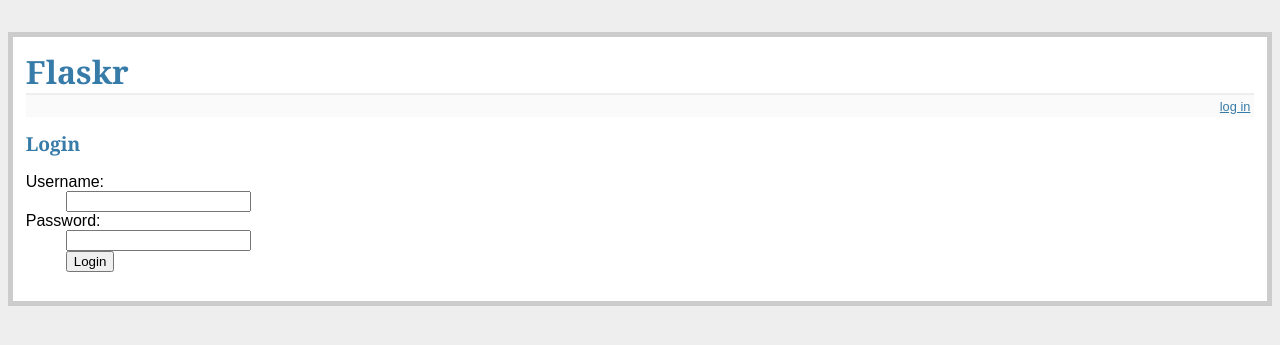
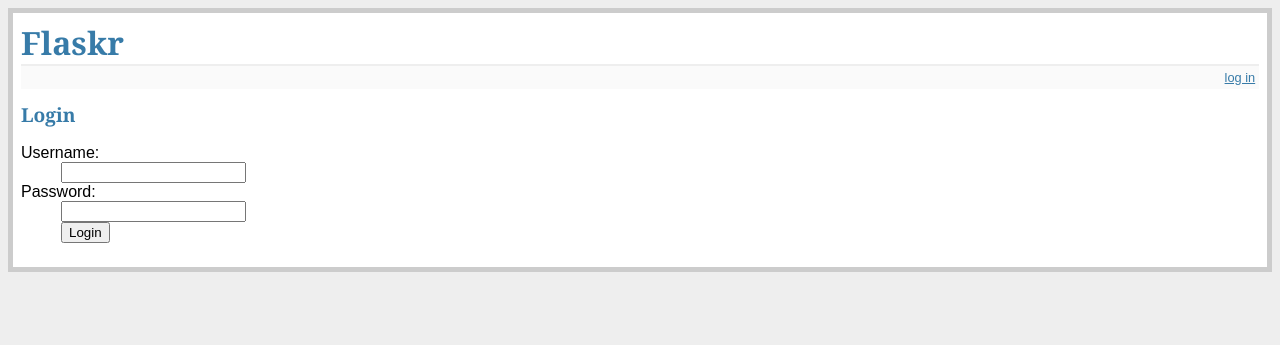
Before and after one commit to zhujian0805/my-website-by-flask, a Flask app: page /login in a window 1280 px wide. Shown: the top 345 px of the page. Run offline with Flask 2, Linux system fonts and the light colour scheme; some libraries are stand-ins or nearby versions.

Commit message:
M static/style.css

```diff
--- a/flaskr/static/style.css
+++ b/flaskr/static/style.css
@@ -4,8 +4,8 @@ h1, h2          { font-family: 'Georgia', serif; margin: 0; }
 h1              { border-bottom: 2px solid #eee; }
 h2              { font-size: 1.2em; }
 
-.page           { margin: 2em auto; height: auto; width: auto; border: 5px solid #ccc;
-                  padding: 0.8em; background: white; }
+.page           { margin: auto; height: auto; width: auto; border: 5px solid #ccc;
+                  padding: 0.5em; background: white; }
 .entries        { list-style: none; margin: 0; padding: 0; }
 .entries li     { margin: 0.8em 1.2em; }
 .entries li h2  { margin-left: -1em; }
```
